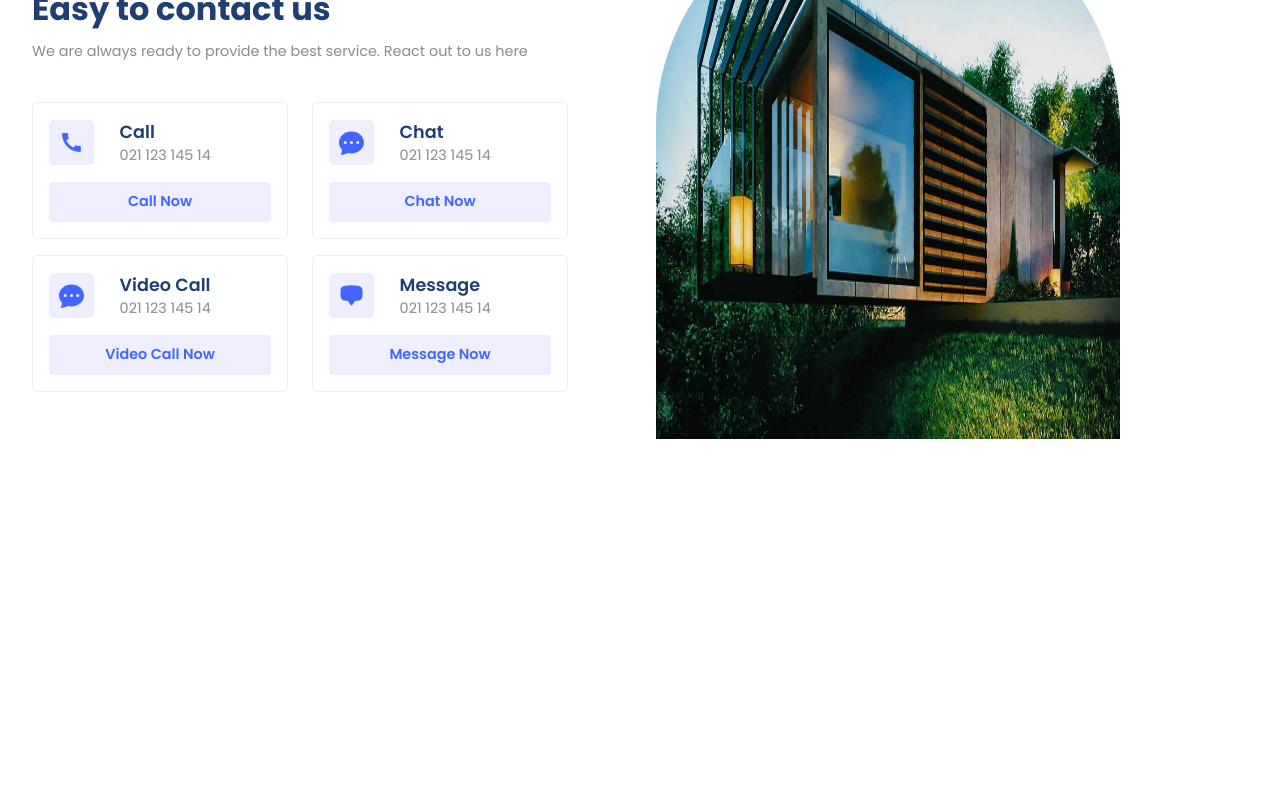
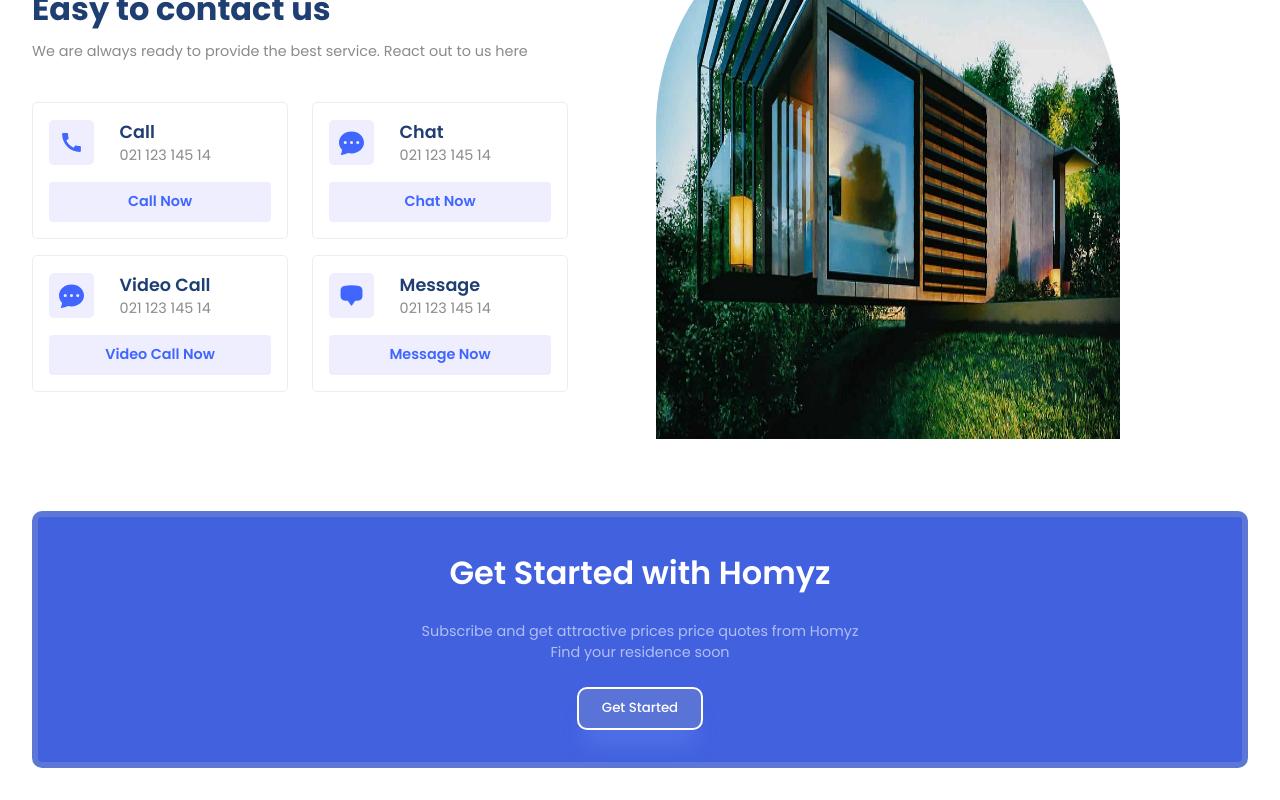
Before and after one commit to KaniaruIvy/ttbuilders, a React (Vite) app: page / in a window 1280 px wide. Shown: the part 2158-2958 px from the top of the page. Before the commit the page ends 2637 px from the top, so only its background shows below. Built offline with nearby package versions, Linux system fonts and the light colour scheme.

Commit message:
Get Started Section

```diff
--- a/src/App.jsx
+++ b/src/App.jsx
@@ -4,6 +4,7 @@
 import Residencies from './components/Residencies/Residencies';
 import Value from './components/Value/Value';
 import Contact from './components/Contact/Contact';
+import GetStarted from './components/GetStarted/GetStarted';
 import './App.css';
 function App() {
   return (
@@ -17,6 +18,7 @@
       <Residencies />
       <Value />
       <Contact />
+      <GetStarted />
     </div>
   );
 }
--- /dev/null
+++ b/src/components/GetStarted/GetStarted.css
@@ -0,0 +1,23 @@
+.inner-container{
+    gap: 1.5rem;
+    background: #4161df;
+    padding: 2rem;
+    border-radius: 10px;
+    border:6px solid #5d77d6;
+    text-align:center;
+}
+
+.inner-container .primaryText{
+    color: white;
+    font-weight: 600;
+}
+
+.inner-container .secondaryText{
+    color:rgba(255, 255, 255, 0.587)
+}
+.inner-container .button{
+    background: #5a73d7;
+    border:2px solid white;
+    box-shadow: var(--shadow);
+    border-radius: 10px;
+}
--- /dev/null
+++ b/src/components/GetStarted/GetStarted.jsx
@@ -0,0 +1,23 @@
+import React from 'react';
+import './GetStarted.css';
+
+const GetStarted = () =>{
+    return(
+        <section className="g-wrapper">
+            <div className="paddings innerWidth g-container">
+                <div className="flexColCenter inner-container">
+                    <span className="primaryText">Get Started with Homyz</span>
+                    <span className="secondaryText">
+                        Subscribe and get attractive prices price quotes from Homyz
+                        <br />
+                        Find your residence soon
+                    </span>
+                    <button className="button">
+                        <a href="mailto:tototeambuilder@gmail.com">Get Started</a>
+                    </button>
+                </div>
+            </div>
+        </section>
+    );
+}
+export default GetStarted;
```
